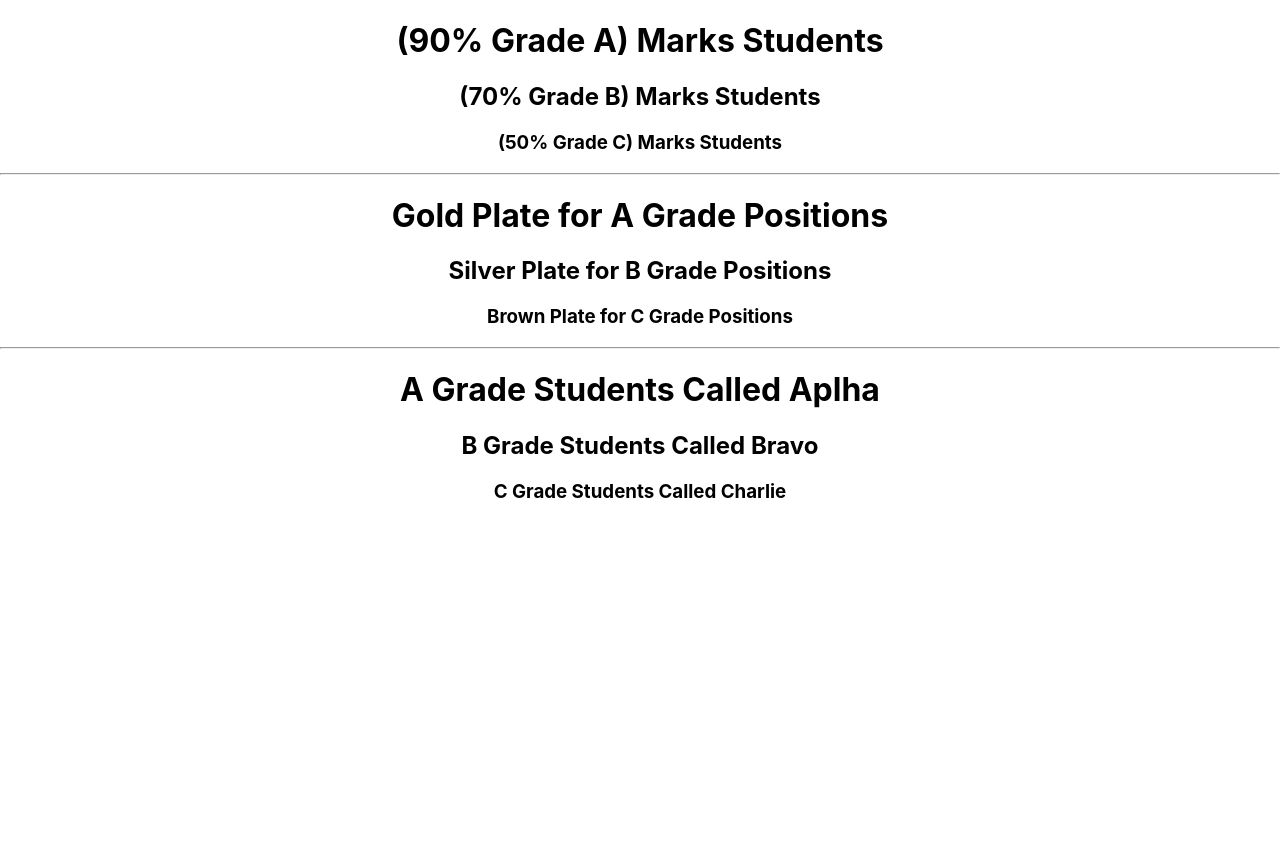
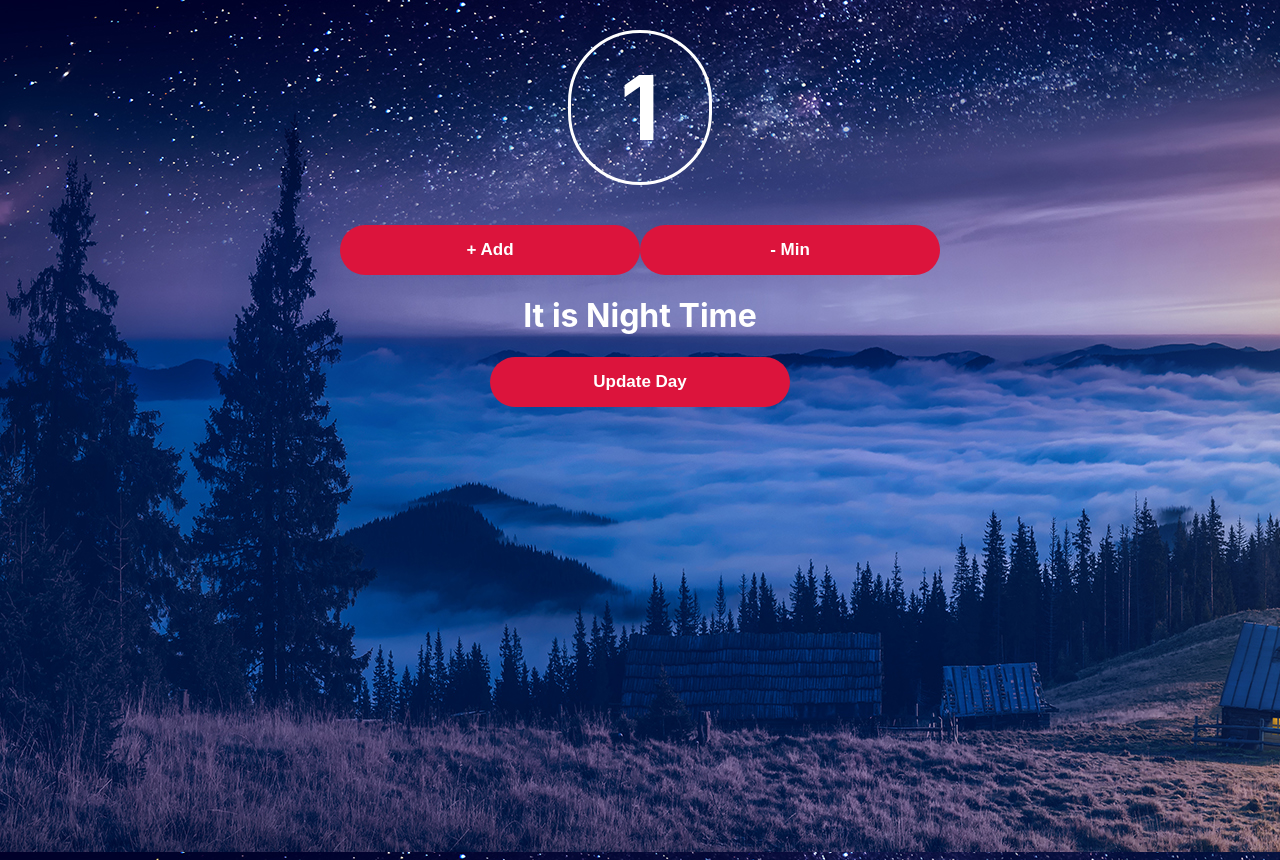
Before and after one commit to UsmanButt93/project2, a React (Create React App) app: page / in a window 1280 px wide. Before the commit the page ends 800 px from the top, so only its background shows below. Built offline with nearby package versions, Linux system fonts and the light colour scheme.

Commit message:
Class 4th assignment

```diff
--- a/src/App.js
+++ b/src/App.js
@@ -1,22 +1,42 @@
-import React from 'react';
+import React, {useState} from 'react';
+import Message from './Message';
+import Multi from './Multi';
 import './App.css';
-import Grades from './Grades';
-import Prize from './Prize';
-import Name from './Name';
+import './Message.css';
+
 
 function App() {
+
+let [count, setCount] = useState(1); // Creating Array
+let [isMorning, setMorning] = useState(false);
+let [Multiply, multi] = useState(0)
   return (
-    <div className="App">
 
 
-      <Grades GradeA="(90% Grade A)" GradeB="(70% Grade B)" GradeC="(50% Grade C)"/>
-      <hr/>
-      <Prize PrizeA="Gold Plate" PrizeB="Silver Plate" PrizeC="Brown Plate" />
-      <hr/>
-      <Name NameA="Aplha" NameB="Bravo" NameC="Charlie" />
 
-    </div>
-  );
+<div className={`box ${isMorning ? 'dayLight' : '' }`}>
+
+
+<Message counter={count} />
+
+
+<button onClick={  ()=> setCount(count +1) } >
+   + Add
+   </button>
+   <button onClick={  ()=> setCount(count -1) } >
+    - Min
+   </button>
+
+
+
+
+  <h1>It is  {isMorning ? 'Morning Time ' : 'Night Time' }</h1>
+
+<button onClick={ ()=> setMorning(!isMorning)}> Update Day</button>
+</div>
+
+
+  )
 }
 
 export default App;
--- /dev/null
+++ b/src/Message.css
@@ -0,0 +1,7 @@
+.box{ height: 100vh; background-image:url(./daynight1.jpg); color: white; text-align: center; padding: 30px;;}
+
+.dayLight { background-color: cornflowerblue; background-image:url(./daynight.jpg);}
+
+button{ width: 300px; height:50px; padding:0px; margin:0px; background-color: crimson; border: 0px; color:white; font-weight: 600; font-size:17px; border: none; outline: none; border-radius: 25px;}
+
+.count{ font-size: 90px; display: block; width: fit-content;  margin: 0px auto 40px auto; padding: 20px 50px 20px 50px; font-weight: bold; border:3px; border: cornsilk solid; border-color: white; border-radius: 100px; }
--- /dev/null
+++ b/src/Message.js
@@ -0,0 +1,11 @@
+import React from 'react';
+
+function Message (props) {
+  return (
+
+  <span className="count"> {props.counter}</span>
+
+  )
+}
+
+export default Message;
--- /dev/null
+++ b/src/Multi.js
@@ -0,0 +1,11 @@
+import React from 'react';
+
+function Multi (props) {
+  return (
+
+  <span className="count"> {props.Multi}</span>
+
+  )
+}
+
+export default Multi;
```
Also changed, not shown: src/App copy.js (added, +22 -0 lines), src/daynight.jpg (added), src/daynight1.jpg (added).
